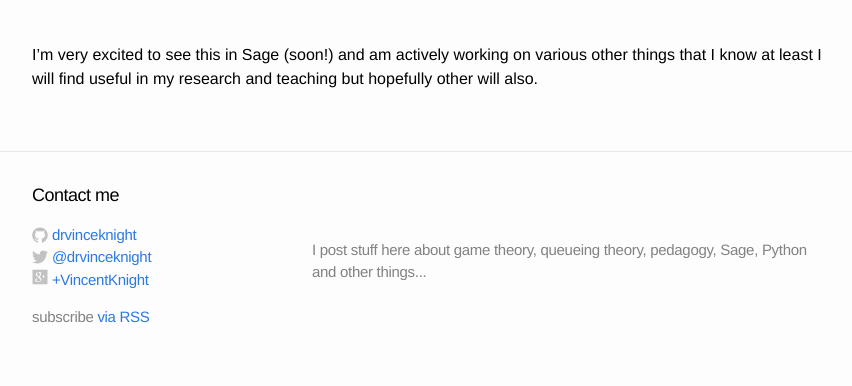
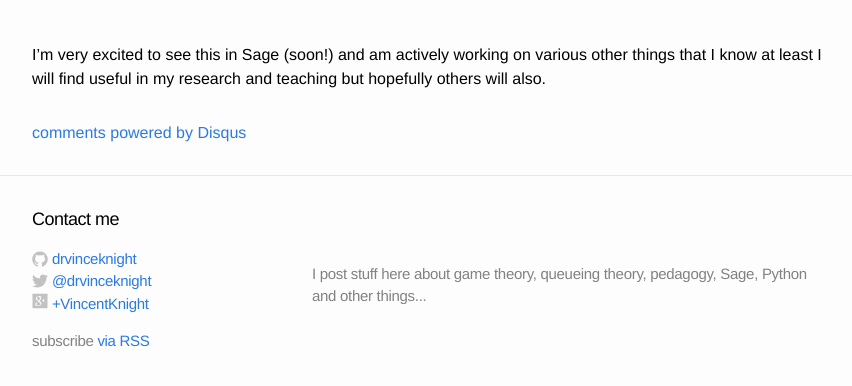
Before and after one commit to drvinceknight/unpeudemath, a Jekyll site: the page built from _posts/2014-12-10-sneak-preview-of-game-theory-in-sage-3-of-3.md, in a window 1280 px wide and 900 px high, scrolled down 2095 px, cut to the strip 502-888 px from the top of the window. Shown: the whole strip, without its empty margins (208-1060 px from the left). Built offline with Jekyll 4.4.1, drawn with Linux system fonts in a browser that asks for light colours; formulas are drawn with MathJax 3; comment, search, counter and statistics services are not loaded.

Commit message:
Enabling comments

```diff
--- a/_posts/2014-12-10-sneak-preview-of-game-theory-in-sage-3-of-3.md
+++ b/_posts/2014-12-10-sneak-preview-of-game-theory-in-sage-3-of-3.md
@@ -105,4 +105,4 @@
 
 <iframe width="420" height="315" src="//www.youtube.com/embed/iapcKVn7DdY" frameborder="0" allowfullscreen></iframe>
 
-I'm very excited to see this in Sage (soon!) and am actively working on various other things that I know at least I will find useful in my research and teaching but hopefully other will also.
+I'm very excited to see this in Sage (soon!) and am actively working on various other things that I know at least I will find useful in my research and teaching but hopefully others will also.
```
Also changed, not shown: other parts of _posts/2014-12-10-sneak-preview-of-game-theory-in-sage-3-of-3.md (+1 -1 lines).
